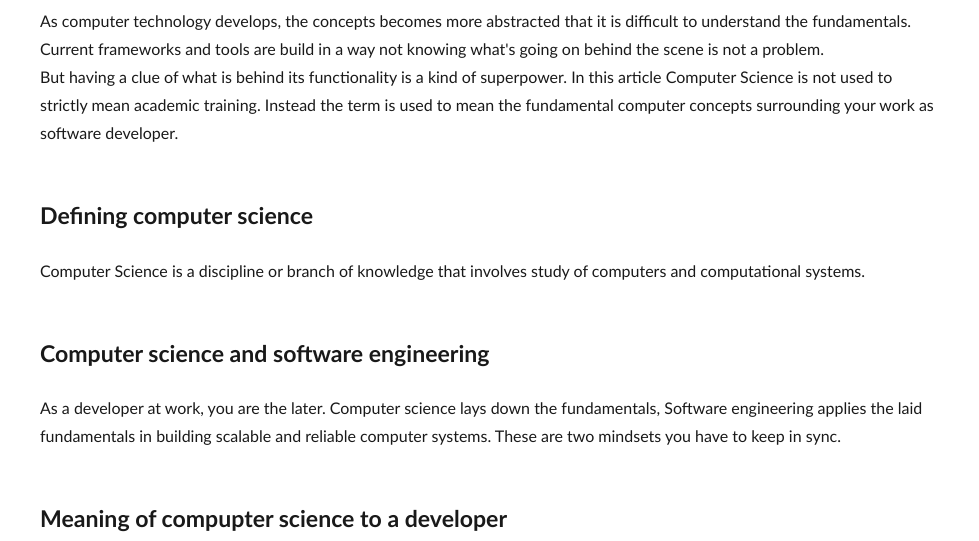
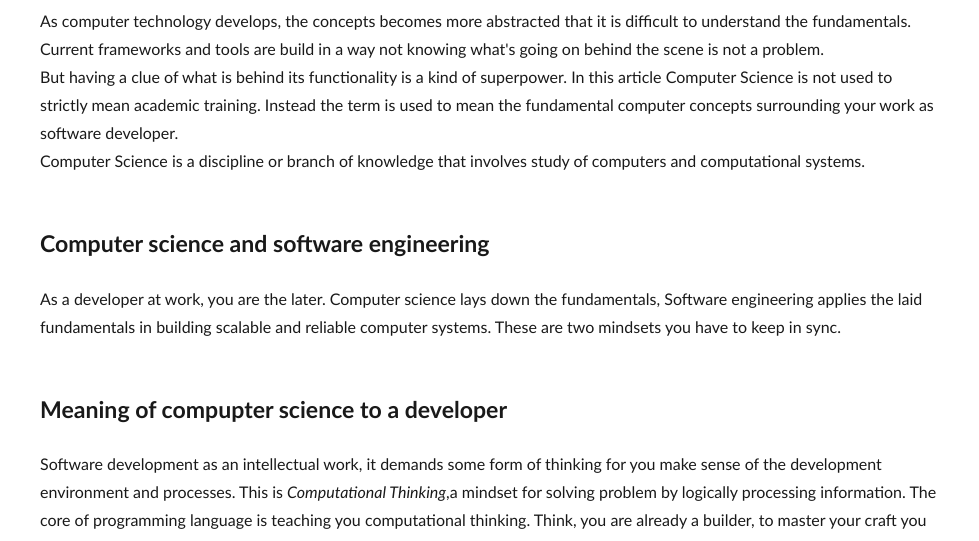
Before and after one commit to astrojose/astrojose-web, a Gatsby site: page /cs/ in a window 1280 px wide. Shown: the part 247-788 px from the top of the page, without its empty margins (150-1129 px from the left). Built offline with nearby package versions, Linux system fonts and the light colour scheme; Gatsby itself is replaced by a stand-in of ours; some packages are replaced by stand-ins of ours.

Commit message:
Update cs.md

```diff
--- a/content/blog/cs.md
+++ b/content/blog/cs.md
@@ -8,8 +8,8 @@ As computer technology develops, the concepts becomes more abstracted that it is
 But having a clue of what is behind its functionality is a kind of superpower.
 In this article Computer Science is not used to strictly mean academic training. Instead the term is used to mean the fundamental computer concepts surrounding your work as software developer.
 
-### Defining computer science
 Computer Science is a discipline or branch of knowledge that involves study of computers and computational systems.
+
 ### Computer science and software engineering
 As a developer at work, you are the later. Computer science lays down the fundamentals, Software engineering  applies the laid fundamentals in building scalable and reliable computer systems. These are two mindsets you have to keep in sync.
 
@@ -41,12 +41,10 @@ Books are good in learning and understanding techinical concepts. Read and pract
 ### Online
 Research the specific problem on internet, you dont have to know everything instantly, embrace the incremental learning. This approach may help to handle the complexity of computer science.
 
-
 The most important thing here is to apply new skills quickly.
 
 > The goal is to breakdown skills into microbehaviors, that you can internalize into your skillset.
 
 Keep fresh with fundamentals, escape the cloud of  mediocrity.
 
-
 What do you think? mail me at [ <a href="mailto:jose@astrojose.xyz">jose@astrojose.xyz</a> ]
```
